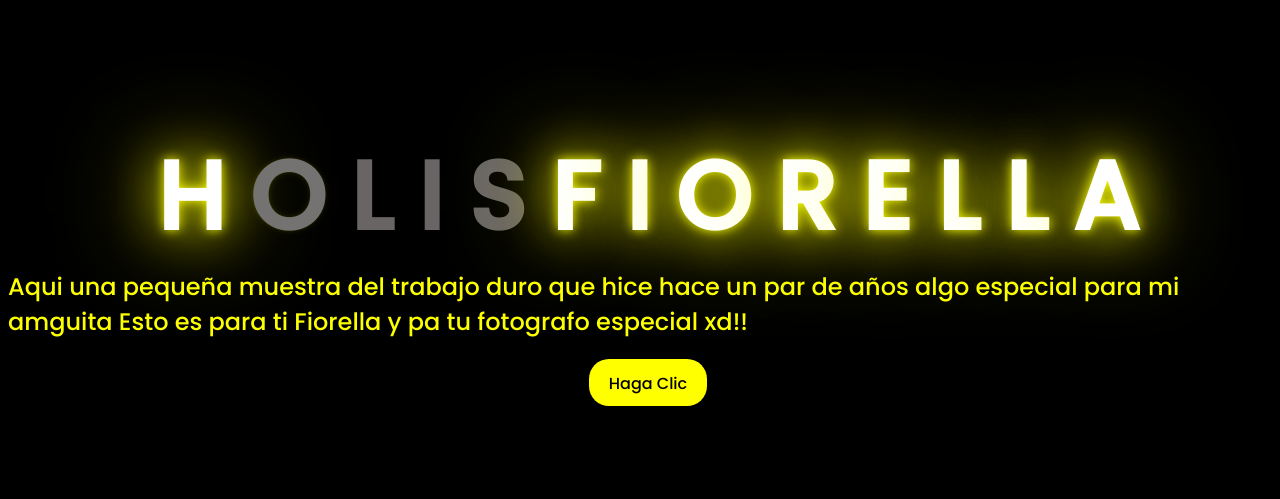
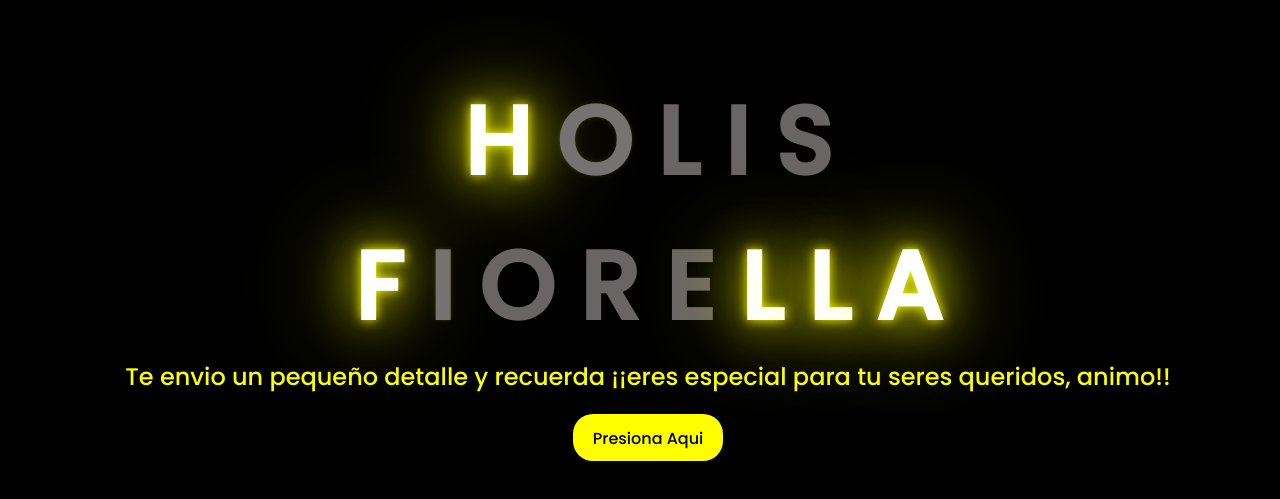
Before and after one commit to alopez2024-1/Flores_Antoni, a plain HTML site: page index.html in a window 1280 px wide. Shown: the part 143-642 px from the top of the page. Drawn offline with Linux system fonts and the light colour scheme.

Commit message:
index.html

```diff
--- a/index.html
+++ b/index.html
@@ -10,38 +10,30 @@
 </head>
 <body>
     <div class="greetings">
-
         <span>H</span>
         <span>O</span>
         <span>L</span>
         <span>I</span>
         <span>S</span>
-	<span>F</span>
-	<span>I</span>
-	<span>O</span>
-	<span>R</span>
-	<span>E</span>
-	<span>L</span>
-	<span>L</span>
-	<span>A</span>
 
     </div>
     <div class="greetings">
-        <span></span>
-        <span></span>
-        <span></span>
-        <span></span>
-        <span></span>
-        <span></span>
+        <span>F</span>
+        <span>I</span>
+        <span>O</span>
+        <span>R</span>
+        <span>E</span>
+        <span>L</span>
+	<span>L</span>
+	<span>A</span>
     </div>
     <div class="description">
-	<span>Aqui una pequeña muestra del trabajo duro que hice hace un par de años</span>
-	<span>algo especial para mi amguita</span>
-	<span>Esto es para ti Fiorella y pa tu fotografo especial xd!!</span>
+	<span>Te envio un pequeño detalle </span>
+	<span>y recuerda ¡¡eres especial para tu seres queridos, animo!!</span>
     </div>
     <div class="button">
         <button>
-            <a href="FLORES.html">Haga Clic</a>
+            <a href="FLORES.html">Presiona Aqui</a>
         </button>
 
     </div>
```
